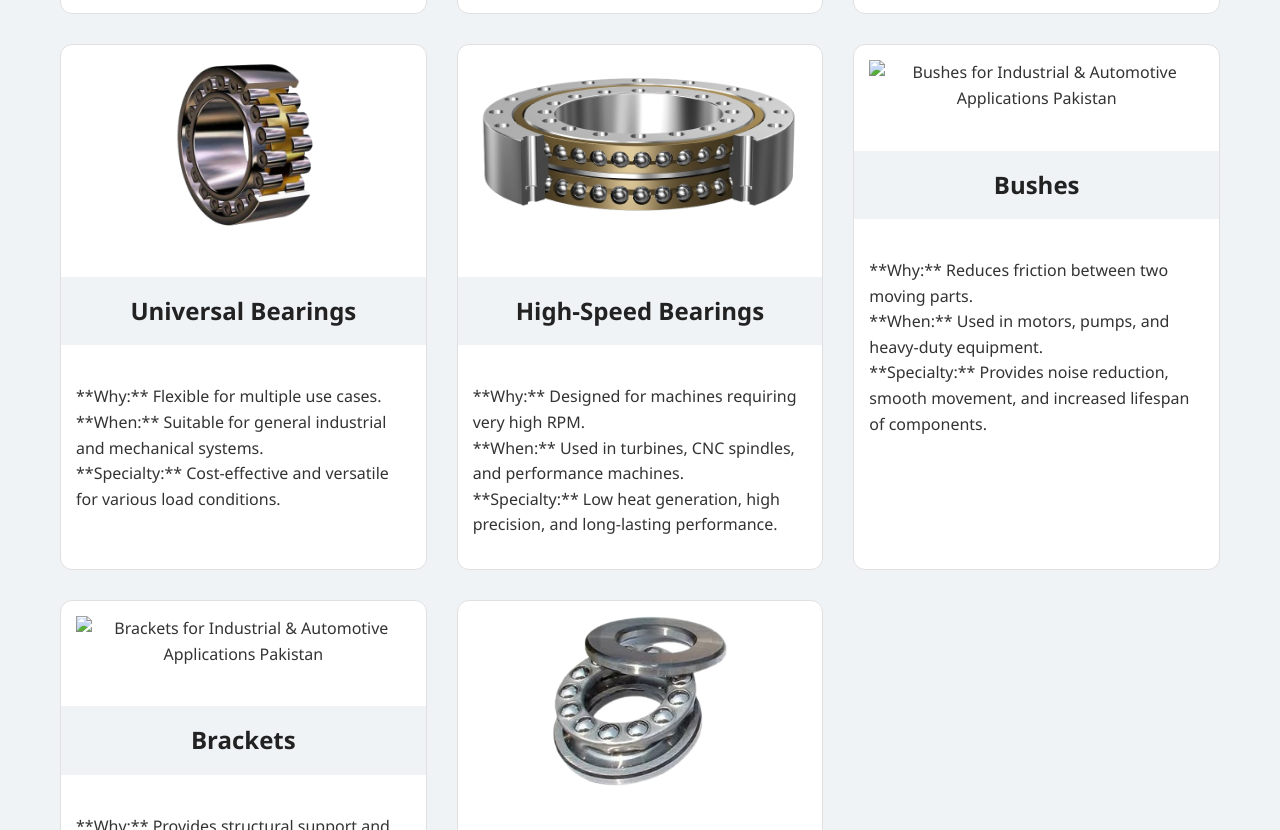
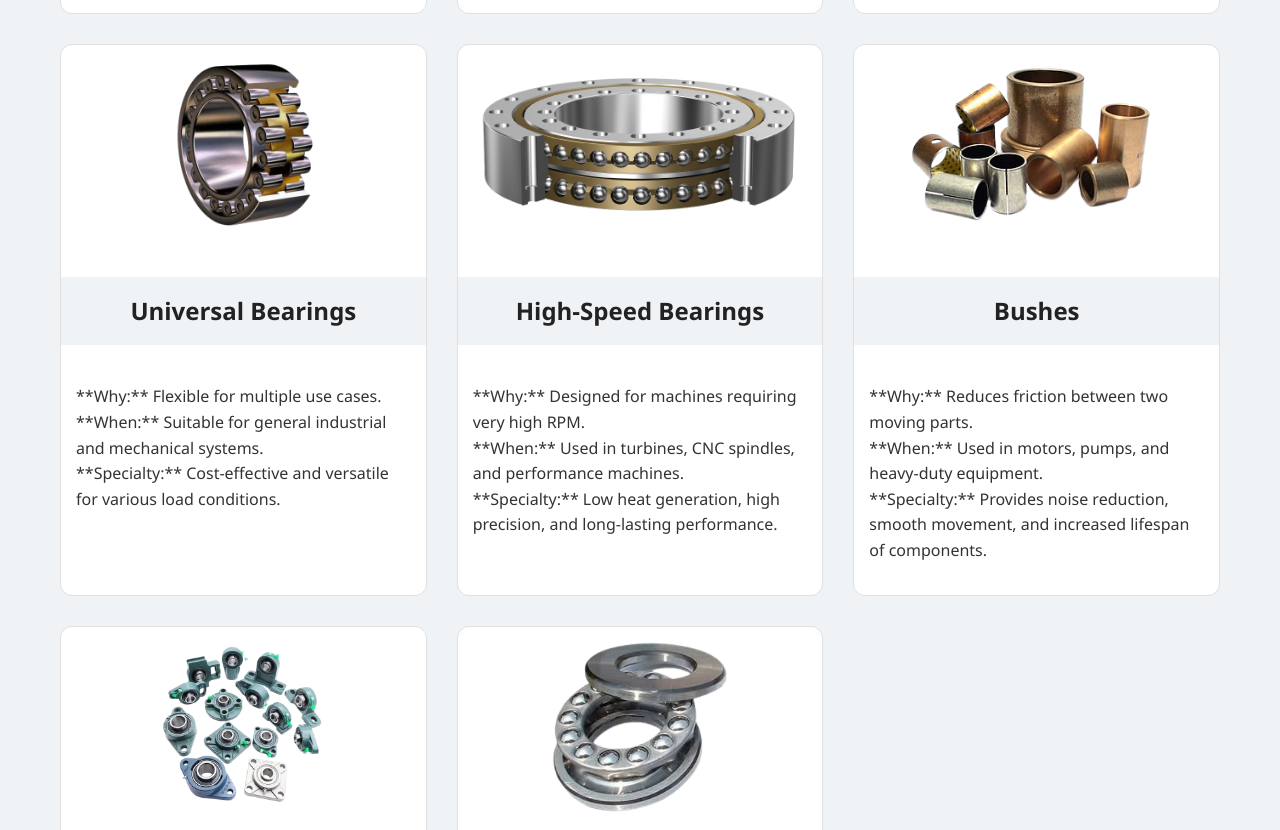
Before and after one commit to 5646710/bismillah-bearing-store-site, a plain HTML site: page index.html in a window 1280 px wide. Shown: the part 1999-2829 px from the top of the page. Drawn offline with Linux system fonts and the light colour scheme.

Commit message:
Update index.html
name changes of bracket and bushes

```diff
--- a/index.html
+++ b/index.html
@@ -410,7 +410,7 @@
                 </p>
             </div>
             <div class="product-card">
-                <img src="imaages/bushes-removebg-preview.png" alt="Bushes for Industrial & Automotive Applications Pakistan">
+                <img src="imaages/imaagesbushes.png" alt="Bushes for Industrial & Automotive Applications Pakistan">
                 <h3>Bushes</h3>
                 <p>
                     **Why:** Reduces friction between two moving parts.<br>
@@ -419,7 +419,7 @@
                 </p>
             </div>
             <div class="product-card">
-                <img src="imaages/bracket_bearings-removebg-preview.png" alt="Brackets for Industrial & Automotive Applications Pakistan">
+                <img src="imaages/imaages bracket.png" alt="Brackets for Industrial & Automotive Applications Pakistan">
                 <h3>Brackets</h3>
                 <p>
                     **Why:** Provides structural support and stability.<br>
```
